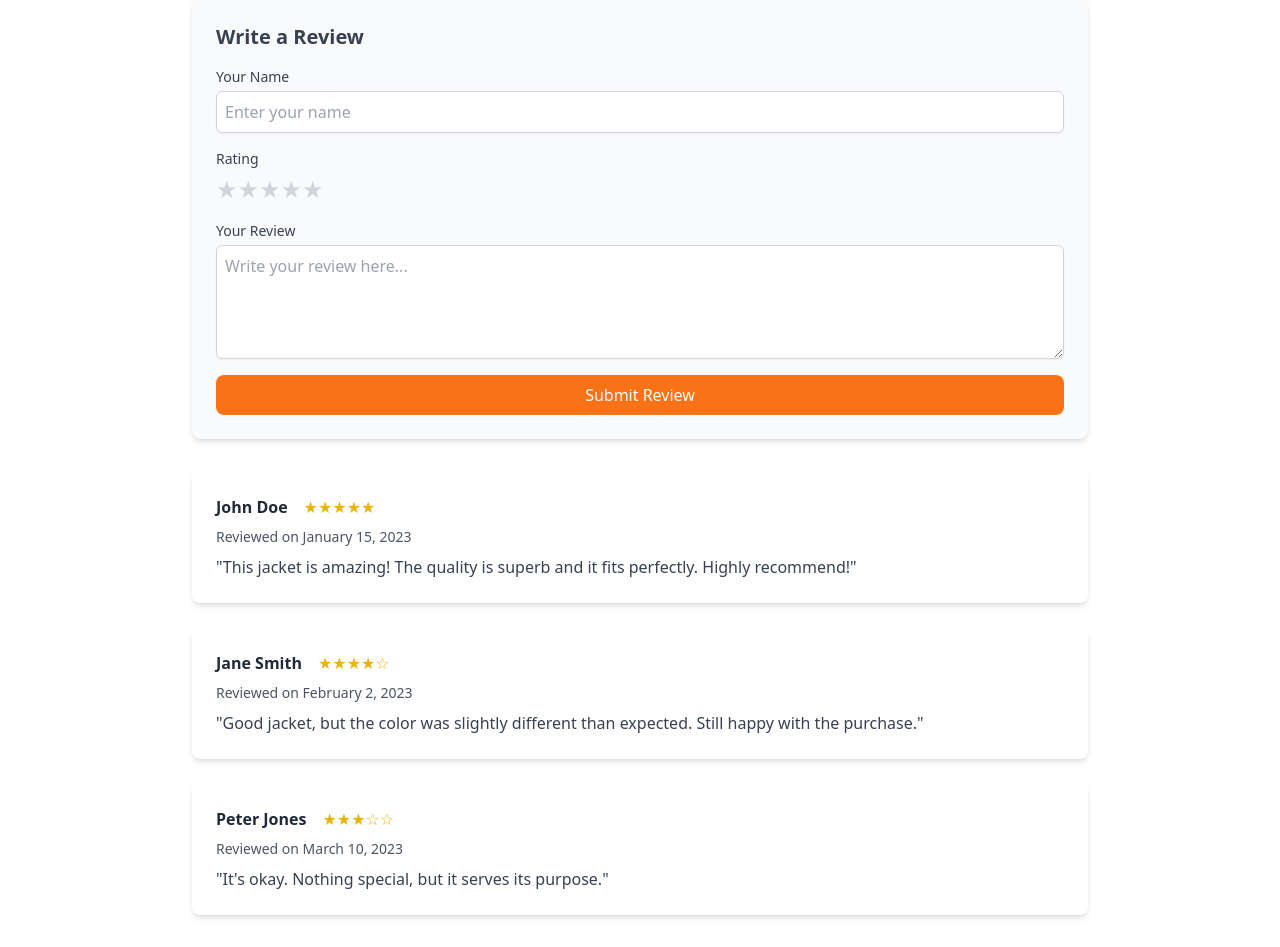
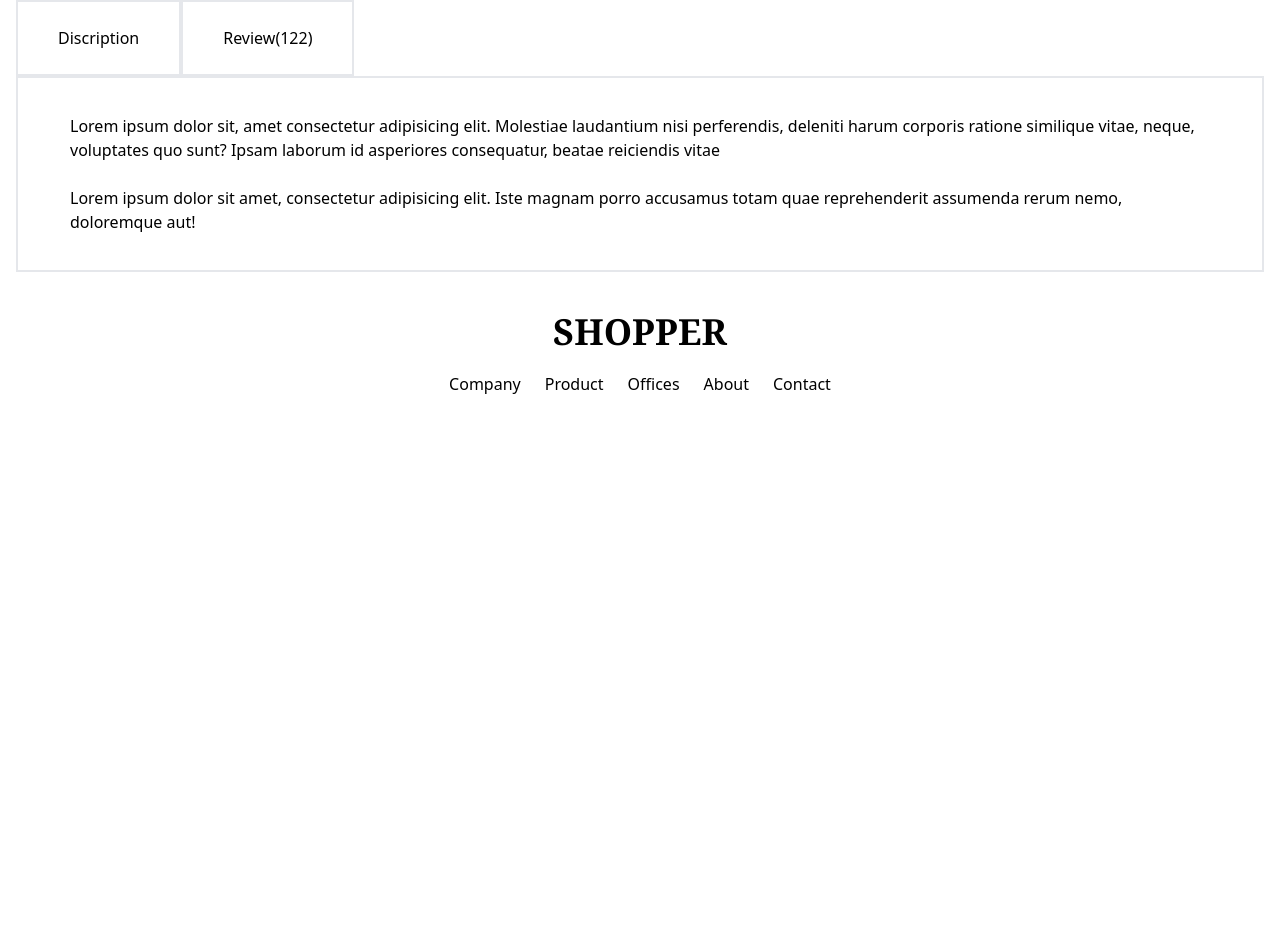
Before and after one commit to Jedidiah5/Shopper-React-Project, a React (Vite) app: page /details/1 in a window 1280 px wide. Shown: the part 803-1750 px from the top of the page. After the commit the page ends 1231 px from the top, so only its background shows below. Built offline with nearby package versions, Linux system fonts and the light colour scheme.

Commit message:
Added Men and Women product routes in App component; enhanced DetailsPage with navigation links and layout improvements in product details section.

```diff
--- a/src/App.jsx
+++ b/src/App.jsx
@@ -3,6 +3,8 @@ import DetailsPage from "./components/DetailsPage";
 import Navbar from "./components/Navbar"
 import Product from "./components/Product"
 import WomenProduct from "./components/WomenProduct"
+import MenProducts from "./components/MenProducts";
+import WomenProducts from "./components/WomenProducts";
 import { BrowserRouter as Router, Routes, Route, useLocation } from 'react-router-dom';
 
 function AppContent() {
@@ -15,6 +17,8 @@ function AppContent() {
       {isHomePage && <Banner/>}
       <Routes>
         <Route path='/' element={<Product/>}/>
+        <Route path='/men' element={<MenProducts/>}/>
+        <Route path='/women' element={<WomenProducts/>}/>
         <Route path='/details/:id' element={<DetailsPage/>}/>
       </Routes>
     </>
--- a/src/components/DetailsPage.jsx
+++ b/src/components/DetailsPage.jsx
@@ -1,6 +1,7 @@
 import React, { useState } from 'react'
 import { useParams, useNavigate } from 'react-router-dom'
 import { all_products } from '../data/products'
+import { Link } from 'react-router-dom'
 
 function DetailsPage() {
   const { id } = useParams();
@@ -16,6 +17,17 @@ function DetailsPage() {
 
   return (
     <div className="container mx-auto px-4 py-8">
+      <div>
+        <Link className='px-3' to="/">Home</Link>
+        <Link className='px-3' to="/">Shop</Link>
+        <Link
+          className='px-3'
+          to={product.category === 'Men' ? '/men' : product.category === 'Women' ? '/women' : '/'}
+        >
+          {product.category}
+        </Link>
+        <span className='px-3'>{product.name}</span>
+      </div>
       <button
         onClick={() => navigate(-1)}
         className="mb-4 px-4 py-2 bg-gray-200 text-gray-800 rounded hover:bg-gray-300 transition-colors"
@@ -24,28 +36,26 @@ function DetailsPage() {
       </button>
       <div className="max-w-4xl mx-auto">
         <div className="grid grid-cols-1 md:grid-cols-3 gap-8">
-          {/* Image Gallery Column */}
           <div className="col-span-1 md:col-span-2 grid grid-cols-4 gap-4">
-            {/* Thumbnail Images Column */}
             <div className="col-span-1 space-y-4">
-              <img src={product.image} alt="thumbnail" className="w-full h-auto rounded-lg shadow-lg cursor-pointer" />
-              <img src={product.image} alt="thumbnail" className="w-full h-auto rounded-lg shadow-lg cursor-pointer" />
-              <img src={product.image} alt="thumbnail" className="w-full h-auto rounded-lg shadow-lg cursor-pointer" />
+              <img src={product.image} className="w-full h-auto" />
+              <img src={product.image} className="w-full h-auto" />
+              <img src={product.image} className="w-full h-auto" />
+              <img src={product.image} className="w-full h-auto" />
             </div>
-            {/* Main Product Image Column */}
             <div className="col-span-3">
               <img
                 src={product.image}
                 alt={product.name}
-                className="w-full h-auto rounded-lg shadow-lg"
+                className="w-full h-auto "
               />
             </div>
           </div>
 
-          {/* Product Details Column */}
+
           <div className="col-span-1 md:col-span-1 space-y-4">
             <h1 className="text-3xl font-bold text-gray-800">{product.name}</h1>
-            {/* Rating */}
+
             <div className="flex items-center">
               {[...Array(5)].map((star, index) => {
                 index += 1;
@@ -69,11 +79,11 @@ function DetailsPage() {
               <p className="text-2xl font-bold text-orange-500">${product.new_price}</p>
               <p className="text-xl text-gray-400 line-through">${product.old_price}</p>
             </div>
-            {/* Description */}
+
             <p className="text-gray-700 text-sm">
               Lorem ipsum dolor sit amet, consectetur adipiscing elit. Facilis laboriosam nulla, non molestiae odio quia quae, per dolores iste.
             </p>
-            {/* Size Selection */}
+
             <div className="space-y-2">
               <p className="font-semibold text-gray-800">Select Size</p>
               <div className="flex gap-2">
@@ -85,7 +95,7 @@ function DetailsPage() {
             <button className="w-full bg-orange-500 text-white py-3 px-6 rounded-lg hover:bg-orange-600 transition-colors">
               Add to Cart
             </button>
-            {/* Category and Tags */}
+
             <div className="text-sm text-gray-500">
               <p>Category: {product.category}</p>
               <p>Tags: Modern, Latest</p>
@@ -93,94 +103,37 @@ function DetailsPage() {
           </div>
         </div>
 
-        {/* Customer Reviews Section */}
-        <div className="mt-12">
-          <h2 className="text-2xl font-bold text-gray-800 mb-6">Customer Reviews</h2>
+      </div>
 
-          {/* Review Submission Form */}
-          <div className="bg-gray-50 p-6 rounded-lg shadow-md mb-8">
-            <h3 className="text-xl font-semibold text-gray-700 mb-4">Write a Review</h3>
-            <form className="space-y-4">
-              <div>
-                <label htmlFor="reviewerName" className="block text-sm font-medium text-gray-700">Your Name</label>
-                <input
-                  type="text"
-                  id="reviewerName"
-                  className="mt-1 block w-full border border-gray-300 rounded-md shadow-sm p-2"
-                  placeholder="Enter your name"
-                />
-              </div>
-              <div>
-                <label htmlFor="reviewRating" className="block text-sm font-medium text-gray-700">Rating</label>
-                <div className="flex items-center mt-1">
-                  {[...Array(5)].map((star, index) => {
-                    index += 1;
-                    return (
-                      <button
-                        type="button"
-                        key={index}
-                        className={
-                          index <= (hover || rating) ? "text-yellow-500 text-2xl" : "text-gray-300 text-2xl"
-                        }
-                        onClick={() => setRating(index)}
-                        onMouseEnter={() => setHover(index)}
-                        onMouseLeave={() => setHover(rating)}
-                      >
-                        &#9733;
-                      </button>
-                    );
-                  })}
-                </div>
-              </div>
-              <div>
-                <label htmlFor="reviewText" className="block text-sm font-medium text-gray-700">Your Review</label>
-                <textarea
-                  id="reviewText"
-                  rows="4"
-                  className="mt-1 block w-full border border-gray-300 rounded-md shadow-sm p-2"
-                  placeholder="Write your review here..."
-                ></textarea>
-              </div>
-              <button
-                type="submit"
-                className="w-full bg-orange-500 text-white py-2 px-4 rounded-lg hover:bg-orange-600 transition-colors"
-              >
-                Submit Review
-              </button>
-            </form>
-          </div>
-
-          {/* Existing Reviews List */}
-          <div className="space-y-6">
-            <div className="bg-white p-6 rounded-lg shadow-md">
-              <div className="flex items-center mb-2">
-                <p className="font-semibold text-gray-800">John Doe</p>
-                <span className="ml-4 text-yellow-500">★★★★★</span>
-              </div>
-              <p className="text-gray-600 text-sm mb-2">Reviewed on January 15, 2023</p>
-              <p className="text-gray-700">"This jacket is amazing! The quality is superb and it fits perfectly. Highly recommend!"</p>
-            </div>
-
-            <div className="bg-white p-6 rounded-lg shadow-md">
-              <div className="flex items-center mb-2">
-                <p className="font-semibold text-gray-800">Jane Smith</p>
-                <span className="ml-4 text-yellow-500">★★★★☆</span>
-              </div>
-              <p className="text-gray-600 text-sm mb-2">Reviewed on February 2, 2023</p>
-              <p className="text-gray-700">"Good jacket, but the color was slightly different than expected. Still happy with the purchase."</p>
-            </div>
-
-            <div className="bg-white p-6 rounded-lg shadow-md">
-              <div className="flex items-center mb-2">
-                <p className="font-semibold text-gray-800">Peter Jones</p>
-                <span className="ml-4 text-yellow-500">★★★☆☆</span>
-              </div>
-              <p className="text-gray-600 text-sm mb-2">Reviewed on March 10, 2023</p>
-              <p className="text-gray-700">"It's okay. Nothing special, but it serves its purpose."</p>
-            </div>
-          </div>
+      <div>
+        <div className='flex mt-10'>
+        <div className='border-2  px-10 py-6'>Discription</div>
+        <div className='border-2  px-10 py-6'>Review(122)</div>
+        </div>
+        <div className='border-2  px-10 py-6'>
+          <p className='p-3'>
+            Lorem ipsum dolor sit, amet consectetur adipisicing elit. Molestiae laudantium nisi
+            perferendis, deleniti harum corporis ratione similique vitae, neque, voluptates quo
+            sunt? Ipsam laborum id asperiores consequatur, beatae reiciendis vitae
+          </p>
+          <p className='p-3'>
+            Lorem ipsum dolor sit amet, consectetur adipisicing elit. Iste magnam porro accusamus
+             totam quae reprehenderit assumenda rerum nemo, doloremque aut!
+          </p>
         </div>
       </div>
+
+      <div className='mt-10 flex justify-center'>
+        <img src="" alt="" /><span className='text-4xl font-bold font-serif'>SHOPPER</span>
+      </div>
+
+      <div className='flex justify-center mt-5'>
+          <a className='px-3' href="">Company</a>
+          <a className='px-3' href="">Product</a>
+          <a className='px-3' href="">Offices</a>
+          <a className='px-3' href="">About</a>
+          <a className='px-3' href="">Contact</a>
+        </div>
     </div>
   )
 }
--- /dev/null
+++ b/src/components/MenProducts.jsx
@@ -0,0 +1,22 @@
+import React from 'react';
+import Card from './Card';
+import { all_products } from '../data/products';
+
+function MenProducts() {
+  const menProducts = all_products.filter(product => product.category === 'Men');
+  return (
+    <div>
+      <h1 className='text-black text-center font-bold text-4xl pt-3'>POPULAR IN MEN</h1>
+      <div className='flex justify-center py-3'>
+        <div className='w-40 h-1 bg-black'></div>
+      </div>
+      <div className='grid md:grid-cols-3 lg:grid-cols-5 p-5'>
+        {menProducts.map(product => (
+          <Card key={product.id} all_products={product} />
+        ))}
+      </div>
+    </div>
+  );
+}
+
+export default MenProducts;
--- /dev/null
+++ b/src/components/WomenProducts.jsx
@@ -0,0 +1,22 @@
+import React from 'react';
+import Card from './Card';
+import { all_products } from '../data/products';
+
+function WomenProducts() {
+  const womenProducts = all_products.filter(product => product.category === 'Women');
+  return (
+    <div>
+      <h1 className='text-black text-center font-bold text-4xl pt-3'>POPULAR IN WOMEN</h1>
+      <div className='flex justify-center py-3'>
+        <div className='w-40 h-1 bg-black'></div>
+      </div>
+      <div className='grid md:grid-cols-3 lg:grid-cols-5 p-5'>
+        {womenProducts.map(product => (
+          <Card key={product.id} all_products={product} />
+        ))}
+      </div>
+    </div>
+  );
+}
+
+export default WomenProducts;
```
Also changed, not shown: src/components/Navbar.jsx (+8 -6 lines), src/components/customerreview.txt (added).
